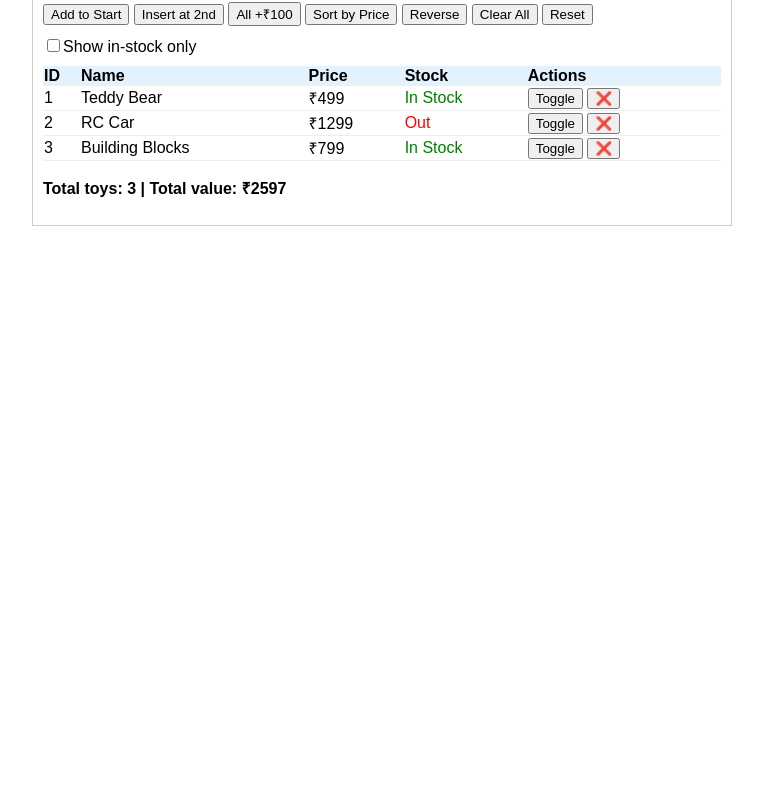
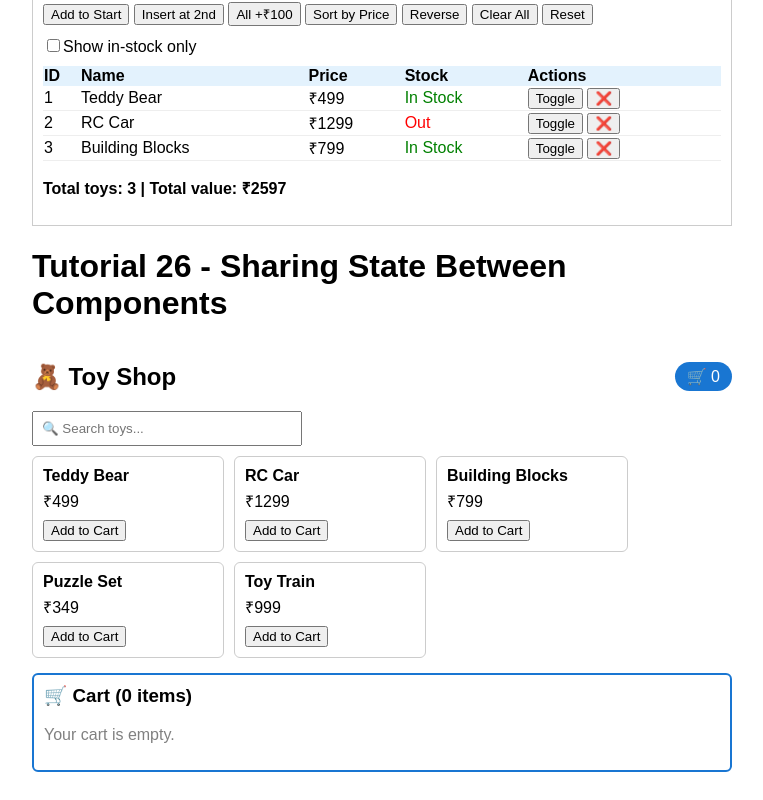
Before and after one commit to gsrimathimsc-dotcom/react-learning, a React (Vite) app in the folder tutorial2-app/: page / in a window 1280 px wide. Shown: the part 5330-6130 px from the top of the page, without its empty margins (258-1021 px from the left). Before the commit the page ends 5594 px from the top, so only its background shows below. Built offline with nearby package versions, Linux system fonts and the light colour scheme.

Commit message:
Tutorial 26 - Sharing State Between Components

```diff
--- a/tutorial2-app/src/App.jsx
+++ b/tutorial2-app/src/App.jsx
@@ -5,6 +5,7 @@ import PrevStateDemo from "./PrevStateDemo";
 import BatchingDemo from "./BatchingDemo";
 import ObjectStateDemo from "./ObjectStateDemo";
 import ArrayStateDemo from "./ArrayStateDemo";
+import ShopPage from "./shop/ShopPage";
 
 function App() {
   return (
@@ -28,8 +29,10 @@ function App() {
       <BatchingDemo />
       <h1>Tutorial 24 - useState with Object</h1>
       <ObjectStateDemo />
-      <h1>Tutorial 20 - useState with Arrays</h1>
+      <h1>Tutorial 25 - useState with Arrays</h1>
       <ArrayStateDemo />
+      <h1>Tutorial 26 - Sharing State Between Components</h1>
+      <ShopPage />
     </div>
   );
 }
--- /dev/null
+++ b/tutorial2-app/src/shop/CartSummary.jsx
@@ -0,0 +1,39 @@
+// CartSummary.jsx
+// Reads the SAME cart that ProductList uses.
+
+function CartSummary({ cart, onRemove, onClear }) {
+  const totalItems = cart.reduce((sum, item) => sum + item.qty, 0);
+  const totalPrice = cart.reduce((sum, item) => sum + item.price * item.qty, 0);
+
+  return (
+    <div
+      style={{
+        border: "2px solid #1976d2",
+        borderRadius: "6px",
+        padding: "10px",
+        marginTop: "15px",
+      }}
+    >
+      <h3 style={{ marginTop: 0 }}>🛒 Cart ({totalItems} items)</h3>
+
+      {cart.length === 0 ? (
+        <p style={{ color: "gray" }}>Your cart is empty.</p>
+      ) : (
+        <>
+          {cart.map((item) => (
+            <p key={item.id} style={{ margin: "4px 0" }}>
+              {item.name} × {item.qty} = ₹{item.price * item.qty}{" "}
+              <button onClick={() => onRemove(item.id)}>➖</button>
+            </p>
+          ))}
+          <p>
+            <b>Total: ₹{totalPrice}</b>
+          </p>
+          <button onClick={onClear}>Clear Cart</button>
+        </>
+      )}
+    </div>
+  );
+}
+
+export default CartSummary;
--- /dev/null
+++ b/tutorial2-app/src/shop/ProductList.jsx
@@ -0,0 +1,39 @@
+// ProductList.jsx
+// Receives products and cart from the parent.
+// It uses the cart to show "Added (2)" on each product.
+
+function ProductList({ products, cart, onAddToCart }) {
+  if (products.length === 0) {
+    return <p style={{ color: "gray" }}>No toys match your search.</p>;
+  }
+
+  return (
+    <div style={{ display: "flex", gap: "10px", flexWrap: "wrap" }}>
+      {products.map((product) => {
+        // Look this product up in the SHARED cart
+        const cartItem = cart.find((item) => item.id === product.id);
+
+        return (
+          <div
+            key={product.id}
+            style={{
+              border: "1px solid #ccc",
+              borderRadius: "6px",
+              padding: "10px",
+              width: "170px",
+              backgroundColor: cartItem ? "#e8f5e9" : "white",
+            }}
+          >
+            <h4 style={{ margin: "0 0 5px" }}>{product.name}</h4>
+            <p style={{ margin: "0 0 8px" }}>₹{product.price}</p>
+            <button onClick={() => onAddToCart(product)}>
+              {cartItem ? `✔ Added (${cartItem.qty})` : "Add to Cart"}
+            </button>
+          </div>
+        );
+      })}
+    </div>
+  );
+}
+
+export default ProductList;
--- /dev/null
+++ b/tutorial2-app/src/shop/SearchBar.jsx
@@ -0,0 +1,19 @@
+// SearchBar.jsx
+// Has NO state of its own. It shows the value from the parent
+// and tells the parent when the text changes.
+
+function SearchBar({ searchText, onSearch }) {
+  return (
+    <div style={{ marginBottom: "10px" }}>
+      <input
+        value={searchText}
+        onChange={(e) => onSearch(e.target.value)}
+        placeholder="🔍 Search toys..."
+        style={{ padding: "8px", width: "250px" }}
+      />{" "}
+      {searchText && <button onClick={() => onSearch("")}>Clear</button>}
+    </div>
+  );
+}
+
+export default SearchBar;
--- /dev/null
+++ b/tutorial2-app/src/shop/ShopPage.jsx
@@ -0,0 +1,89 @@
+// ShopPage.jsx
+import { useState } from "react";
+import SearchBar from "./SearchBar";
+import ProductList from "./ProductList";
+import CartSummary from "./CartSummary";
+
+const allProducts = [
+  { id: 1, name: "Teddy Bear", price: 499 },
+  { id: 2, name: "RC Car", price: 1299 },
+  { id: 3, name: "Building Blocks", price: 799 },
+  { id: 4, name: "Puzzle Set", price: 349 },
+  { id: 5, name: "Toy Train", price: 999 },
+];
+
+function ShopPage() {
+  // ===== SHARED STATE: lives here, in the common parent =====
+  const [searchText, setSearchText] = useState("");
+  const [cart, setCart] = useState([]);
+
+  // ===== Handlers: passed down to the children =====
+  function handleAddToCart(product) {
+    setCart((prev) => {
+      const exists = prev.find((item) => item.id === product.id);
+      if (exists) {
+        // already in the cart → increase qty
+        return prev.map((item) =>
+          item.id === product.id ? { ...item, qty: item.qty + 1 } : item,
+        );
+      }
+      // new item → add with qty 1
+      return [...prev, { ...product, qty: 1 }];
+    });
+  }
+
+  function handleRemove(id) {
+    setCart((prev) =>
+      prev
+        .map((item) => (item.id === id ? { ...item, qty: item.qty - 1 } : item))
+        .filter((item) => item.qty > 0),
+    );
+  }
+
+  function handleClear() {
+    setCart([]);
+  }
+
+  // Derived data: calculated from the state, not stored separately
+  const filteredProducts = allProducts.filter((p) =>
+    p.name.toLowerCase().includes(searchText.toLowerCase()),
+  );
+  const cartCount = cart.reduce((sum, item) => sum + item.qty, 0);
+
+  return (
+    <div>
+      {/* The header also uses the shared cart */}
+      <div
+        style={{
+          display: "flex",
+          justifyContent: "space-between",
+          alignItems: "center",
+        }}
+      >
+        <h2>🧸 Toy Shop</h2>
+        <span
+          style={{
+            backgroundColor: "#1976d2",
+            color: "white",
+            padding: "5px 12px",
+            borderRadius: "20px",
+          }}
+        >
+          🛒 {cartCount}
+        </span>
+      </div>
+
+      <SearchBar searchText={searchText} onSearch={setSearchText} />
+
+      <ProductList
+        products={filteredProducts}
+        cart={cart}
+        onAddToCart={handleAddToCart}
+      />
+
+      <CartSummary cart={cart} onRemove={handleRemove} onClear={handleClear} />
+    </div>
+  );
+}
+
+export default ShopPage;
```
